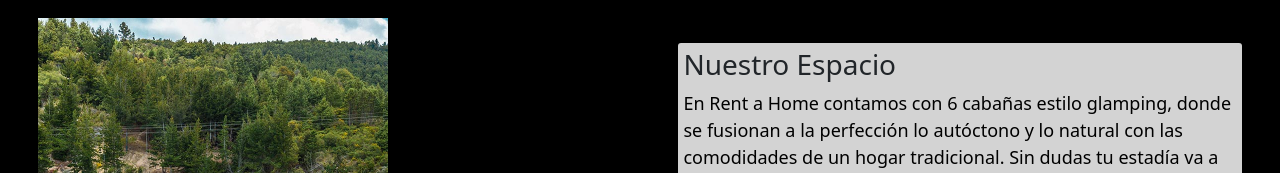
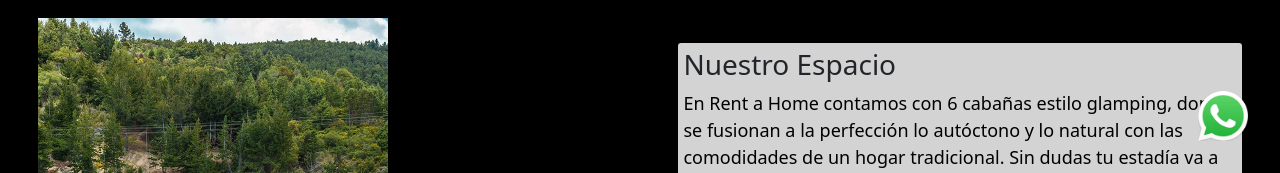
Before and after one commit to tintinando/codoacodo23001, a plain HTML site: page index.html in a window 1280 px wide. Shown: the part 627-800 px from the top of the page. Drawn offline with nearby package versions, Linux system fonts and the light colour scheme.

Commit message:
icono Whatsapp

```diff
--- a/index.html
+++ b/index.html
@@ -39,7 +39,11 @@
                 <li><a href="reservas.html" class="menu1">RESERVAS</a></li>
             </ul>
         </nav>
-
+        <div class="icon-whatsapp">
+            <a href="https://wa.me/541150500147" target="_blank">
+                <img src="/img/whatsapp.png" alt="">
+            </a>
+        </div>
     </header>
     <main>
         <div class="contenedor-video1">
@@ -199,18 +203,10 @@
                 <p> Ya se encuentra disponible la sección de reservas. Si la efectuás con anticipación accedes a
                     importantes beneficios en excursiones, alquileres de bicicletas, kayaks, o en comercios de la zona
                     para la compra de productos locales.
-
-
                     <a href="reservas.html" class="">Ver más...</a>
                 </p>
-
             </div>
-
-
         </article>
-
-
-
     </main>
 
     <footer>
--- a/style.css
+++ b/style.css
@@ -110,6 +110,35 @@ nav ul li a.active::after {
 
 nav .fa-solid {
     color: #FFF;
+}
+
+.icon-whatsapp {
+    position: fixed;
+    right: 2rem;
+    bottom: 2rem;
+    animation: roll 4s infinite;
+}
+
+.icon-whatsapp img {
+    width: 50px;
+}
+
+.icon-whatsapp img:hover{
+    transform: scale(1.15);
+}
+
+@keyframes roll {
+    0% {
+        transform: rotate(0turn);
+    }
+
+    80%{
+        transform: rotate(0turn);
+    }
+
+    100% {
+        transform: rotate(1turn);
+    }
 }
 
 /*FIN NAV*/
@@ -574,7 +603,6 @@ footer {
         padding: 7px 60px;
     }
 
-
     #check:checked~ul {
         left: 0;
         z-index: 10;
```
